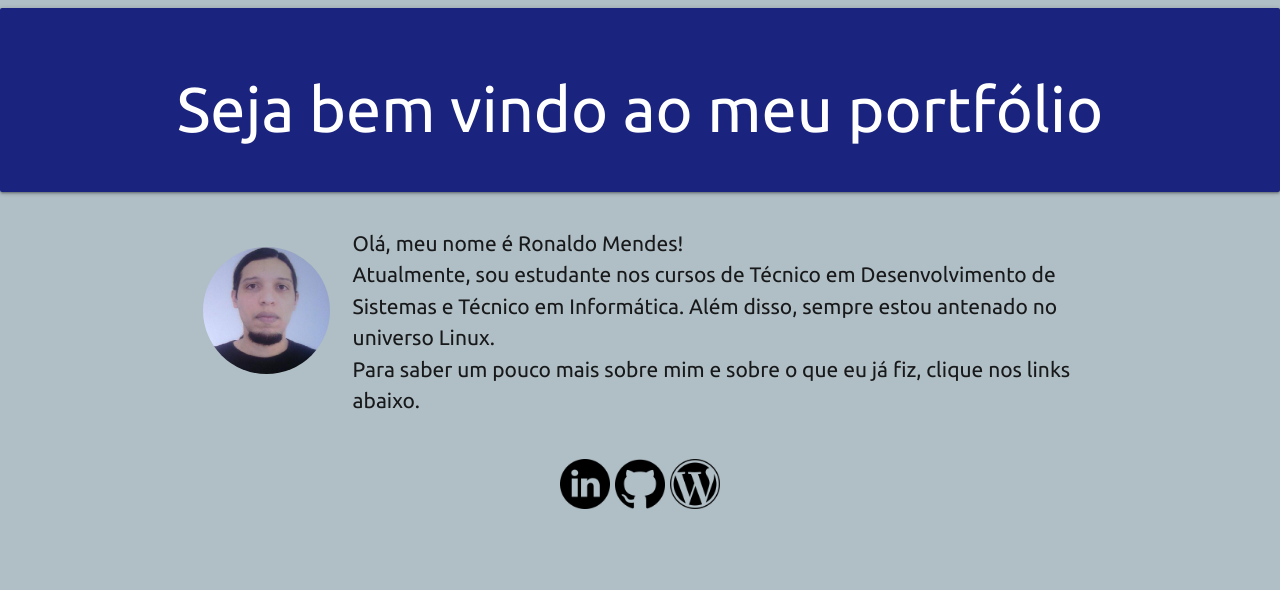
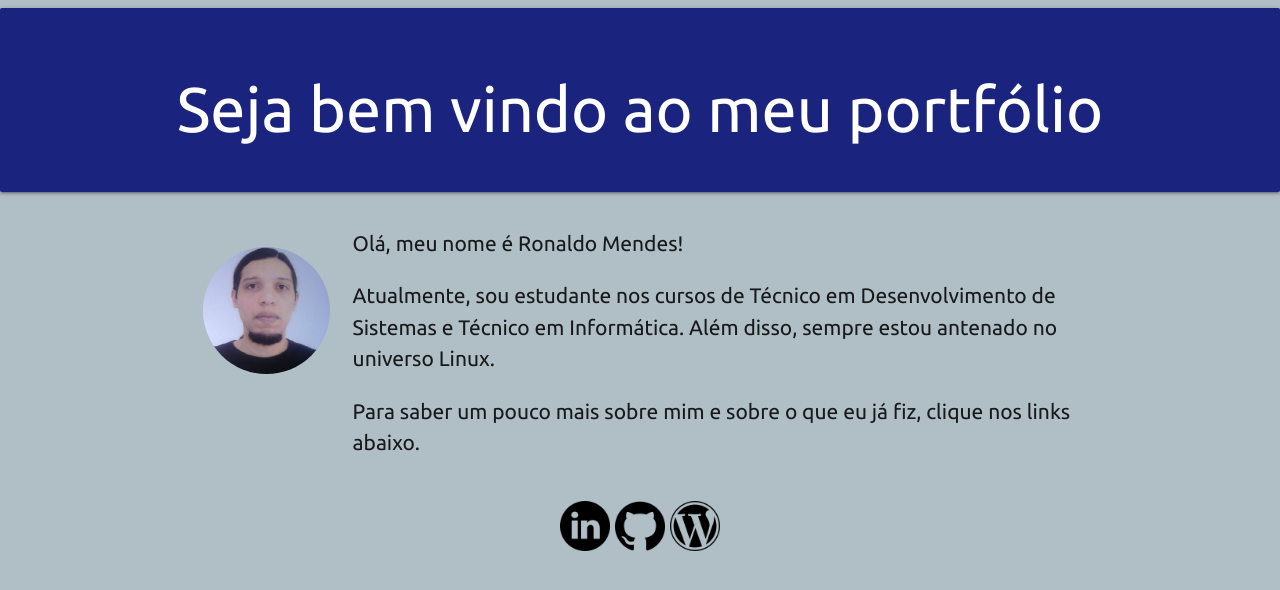
Before and after one commit to ronaldomendes/ronaldomendes.github.io, a plain HTML site: page index.html in a window 1280 px wide. Drawn offline with nearby package versions, Linux system fonts and the light colour scheme.

Commit message:
Alterando os espaçamentos

```diff
--- a/index.html
+++ b/index.html
@@ -26,7 +26,11 @@
 			<img src="img/43147698.jpg" alt="Minha imagem" class="logo responsive-img circle">
 		</div>
 		<div class="col s8 m10 l10">
-			<p class="left-align">Olá, meu nome é Ronaldo Mendes!<br>Atualmente, sou estudante nos cursos de Técnico em Desenvolvimento de Sistemas e Técnico em Informática. Além disso, sempre estou antenado no universo Linux.<br>Para saber um pouco mais sobre mim e sobre o que eu já fiz, clique nos links abaixo.</p>
+			<p class="left-align">Olá, meu nome é Ronaldo Mendes!</p>
+			<p class="left-align">
+			Atualmente, sou estudante nos cursos de Técnico em Desenvolvimento de Sistemas e Técnico em Informática. Além disso, sempre estou antenado no universo Linux.</p>
+			<p class="left-align">
+			Para saber um pouco mais sobre mim e sobre o que eu já fiz, clique nos links abaixo.</p>
 		</div>
 	</div>
 	<div class="center">
```
